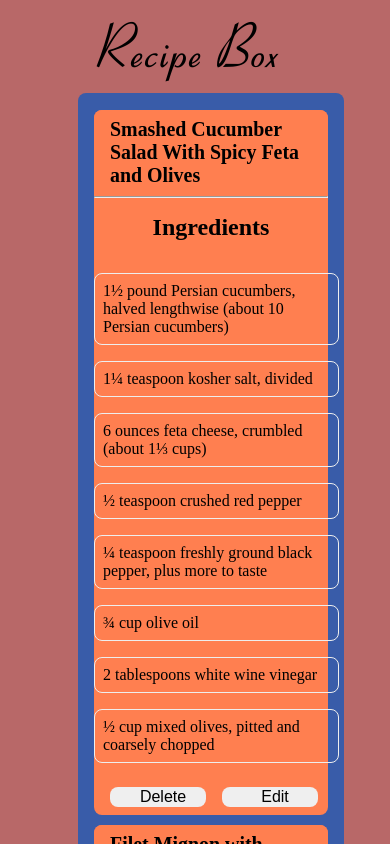
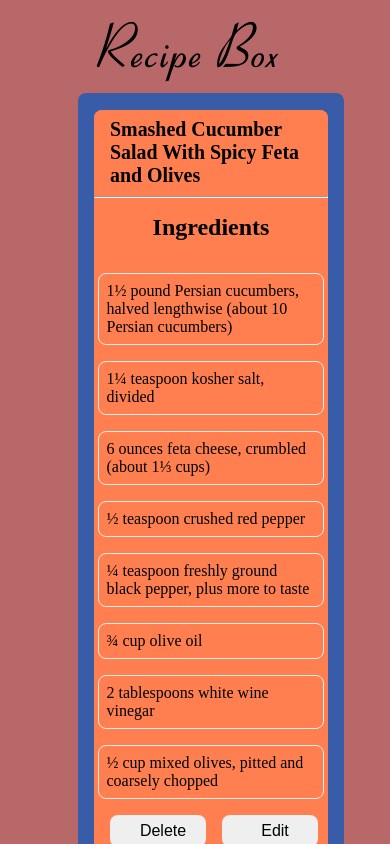
Before and after one commit to dkvo/recipe-box, a React (Create React App) app: page / in a window 390 px wide. Both pictures are taken after a click on the element "Smashed Cucumber Salad With Spicy Feta and Olives". Shown: the top 844 px of the page. Built offline with nearby package versions, Linux system fonts and the light colour scheme.

Commit message:
fix collapsible responsiveness

```diff
--- a/src/components/collapsibleItem.js
+++ b/src/components/collapsibleItem.js
@@ -42,8 +42,10 @@ class CollapsibleItem extends React.Component {
         <ul>
             {list}
         </ul>
-        <input type="button" value="Delete" ID="delete-btn" onClick={this.removeData}/>
-        <input type="button" value="Edit" ID="show-edit-btn" onClick={this.handleClick}/>
+        <div className="btn-group">
+            <input type="button" value="Delete" ID="delete-btn" onClick={this.removeData}/>
+            <input type="button" value="Edit" ID="show-edit-btn" onClick={this.handleClick}/>
+        </div>
         </div>) : null;
         return (
             <div className="recipe">
--- a/src/styles/collapsible.scss
+++ b/src/styles/collapsible.scss
@@ -35,7 +35,8 @@ h5:hover {
     width: 100%;
 }
 ul {
-    margin-bottom: 1rem;
+    width: 97%;
+    margin: 0 auto;
     padding: 0;
     list-style: none;
     box-sizing: border-box;
@@ -43,7 +44,6 @@ ul {
 }
 
 li {
-    width: 97%;
     border: thin solid #EEEEEE;
     padding: 0.5rem 0.5rem;
     font-size: 1rem;
@@ -52,5 +52,12 @@ li {
 
 #delete-btn, #show-edit-btn {
     width: 6rem;
+    height: 2rem;;
     margin-left: 1rem;
+    margin-top: 1rem;
 }
+
+.btn-group {
+    width:100%;
+
+}
```
